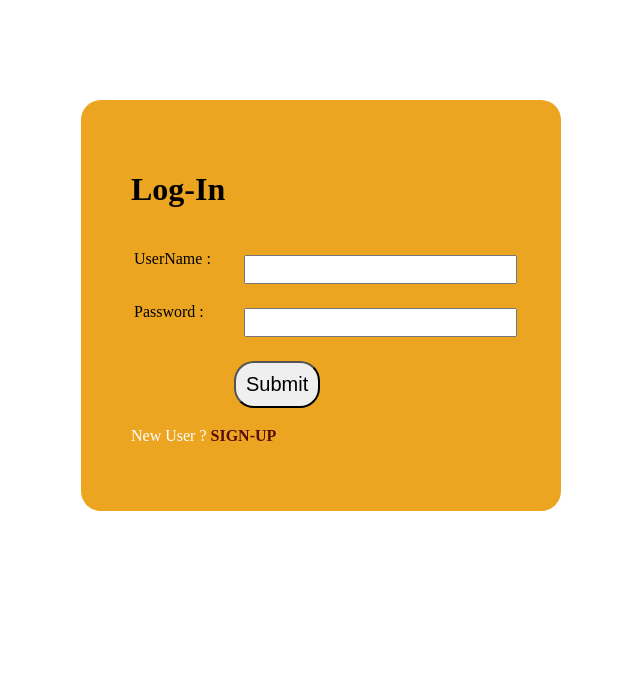
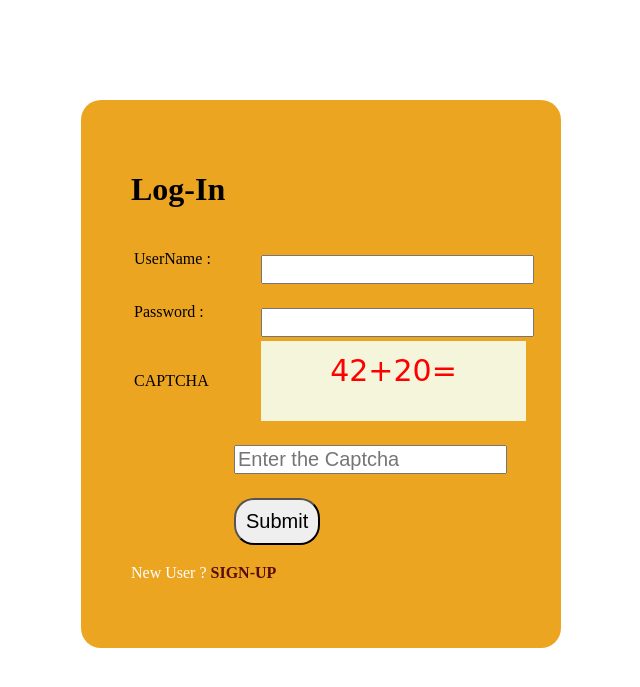
Before and after one commit to jaya2320/ATG, a Django app: page / in a window 1280 px wide. Shown: the top 687 px of the page, without its empty margins (407-1047 px from the left). Run offline with Django 3.2, Linux system fonts and the light colour scheme.

Commit message:
first commit

```diff
--- a/atg/settings.py
+++ b/atg/settings.py
@@ -39,6 +39,7 @@ INSTALLED_APPS = [
     'django.contrib.staticfiles',
     'chatapp',
     'channels',
+
 ]
 
 MIDDLEWARE = [
--- a/atg/urls.py
+++ b/atg/urls.py
@@ -18,5 +18,6 @@ from django.urls import path,include
 
 urlpatterns = [
     path('admin/', admin.site.urls),
-    path('',include('chatapp.urls'))
+    path('',include('chatapp.urls')),
+
 ]
--- a/chatapp/forms.py
+++ b/chatapp/forms.py
@@ -1,5 +1,6 @@
 from django.contrib.auth.models import User
 from django import forms
+
 class Userform(forms.ModelForm):
     class Meta:
         model=User
--- a/chatapp/views.py
+++ b/chatapp/views.py
@@ -4,21 +4,35 @@ from django.contrib.auth.models import User, auth
 from chatapp.forms import Userform
 from django.contrib import messages
 from .models import Message
-
+import random
+global s_num1,s_num2,s_num3
 # Create your views here.
 def login(request):
-    return render(request,'login.html')
+    num1=random.randrange(1,101)
+    num2=random.randrange(1,101)
+    num3=num1+num2
+    global s_num1,s_num2,s_num3
+    s_num1=str(num1)
+    s_num2=str(num2)
+    s_num3=str(num3)
+
+    return render(request,'login.html',{'cap1':s_num1,'cap2':s_num2})
 
 def enter(request):
     username=request.POST['username']
     passw=request.POST['password']
+    captcha=request.POST.get('captcha')
 
-    user =auth.authenticate(username=username,password=passw)
-    if user is not None:
-        auth.login(request,user)
-        return redirect('index')
+    if s_num3==str(captcha):
+        user =auth.authenticate(username=username,password=passw)
+        if user is not None:
+            auth.login(request,user)
+            return redirect('index')
+        else:
+            messages.info(request,"Sorry! Account does not Exist.")
+            return redirect('/')
     else:
-        messages.info(request,"Sorry! Account does not Exist.")
+        messages.info(request,"OOPS! Wrong Captcha")
         return redirect('/')
 
 def signup(request):
@@ -47,27 +61,28 @@ def register(request):
                 user.save()
 
                 messages.info(request,"Congratulations your account is created successfully. !")
-                return render (request,"login.html")
+                return redirect("/")
 
         else:
             messages.info(request,"OOPS! Password is not matching.")
     return redirect('login')
-
+@login_required
 def index(request):
     details=request.user
 
     return render (request,"index.html",{'details':details})
+@login_required
+def index1(request):
+    return redirect('index')
 
-def index1(request):
-    return redirect('/')
-
+@login_required
 def logout(request):
     auth.logout(request)
     return redirect('/')
-
+@login_required
 def logout1(request):
     return redirect('logout')
-
+@login_required
 def searching(request):
     if request.method=='GET':
         user=request.GET['search']
@@ -79,12 +94,12 @@ def searching(request):
         else:
             messages.info(request,"Sorry !! No such User Exist")
             return redirect('index')
-
+@login_required
 def edit_user(request,id):
 
     object=request.user
     return render(request,'edit_user.html',{'object':object})
-
+@login_required
 def update_user(request,id):
     object=User.objects.get(id=id)
     form=Userform(request.POST,instance=object)
@@ -96,10 +111,10 @@ def update_user(request,id):
         return redirect('index')
 
 
-
+@login_required
 def room(request,room_name):
 
-    messages=Message.objects.all()[0:25]
+    messages=Message.objects.all()[0:50]
     return render(request,'chatroom.html',{
 
         'room_name':room_name,
--- a/template/login.html
+++ b/template/login.html
@@ -16,7 +16,7 @@
                 font-size: 20px;
             }
             .container input{
-               margin-left:-80px;
+               margin-left:-250px;
                 margin-top:20px;
                 font-size: 20px;
             }
@@ -59,7 +59,7 @@
             <label>UserName :</label>
         </td>
        <td >
-        <input type="text" name="username" >
+        <input type="text" name="username" required>
        </td>
     </tr>
     <tr>
@@ -67,12 +67,23 @@
             <label>Password :</label>
         </td>
        <td>
-        <input type="password" name="password" >
+        <input type="password" name="password" required>
        </td>
     </tr>
+
+    <tr>
+        <td>CAPTCHA</td>
+        <td>
+            <canvas id="myCanvas" width="265" height="80" style="margin-left:-250px; background-color: beige;"></canvas>
+        </td>
+    </tr>
+    <tr>
+        <td><input type="text" required placeholder ="Enter the Captcha" name="captcha" style="margin-left:100px;"></td>
+    </tr>
+
     <tr>
        <td>
-        <button value="submit">Submit</button>
+        <button value="submit" >Submit</button>
        </td>
     </tr>
     </form>
@@ -80,4 +91,15 @@
 <p class="p1">New User ?<a class="link" href="signup"> SIGN-UP</a></p>
 </div>
     </body>
+
+        <script>
+            var canvas = document.getElementById("myCanvas");
+            var ctx=canvas.getContext("2d");
+            ctx.font="30px Comic Sans MS";
+            ctx.fillStyle = "red";
+            ctx.textAlign = "center";
+            ctx.fillText("{{cap1}}+{{cap2}}=", canvas.width/2, canvas.height/2);
+
+            </script>
+
 </html>
--- a/template/signup.html
+++ b/template/signup.html
@@ -25,7 +25,7 @@
                 font-weight: 800;
             }
             .container input{
-               margin-left:-80px;
+               margin-left:-60px;
                 margin-top:20px;
                 font-size: 20px;
             }
```
